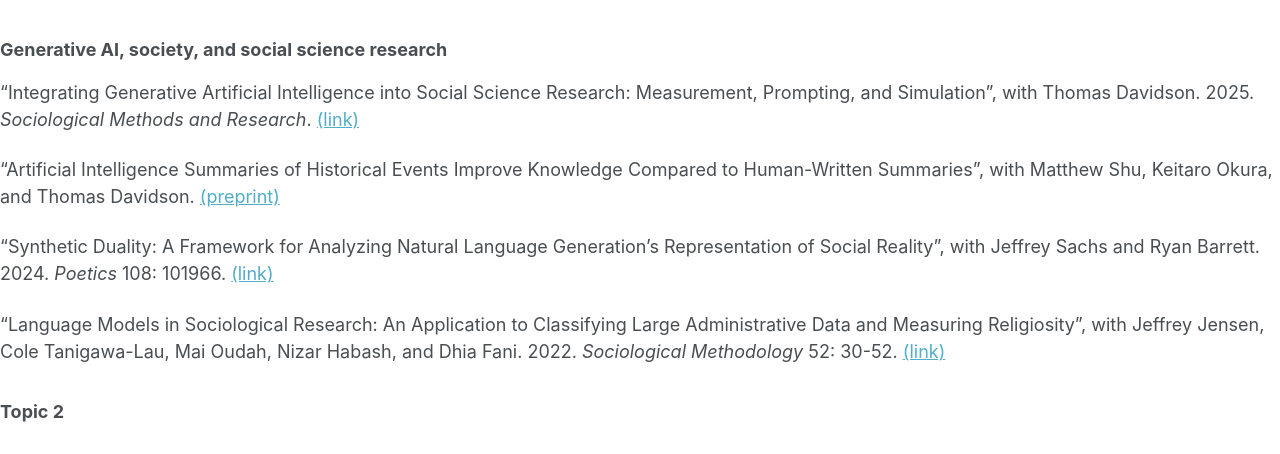
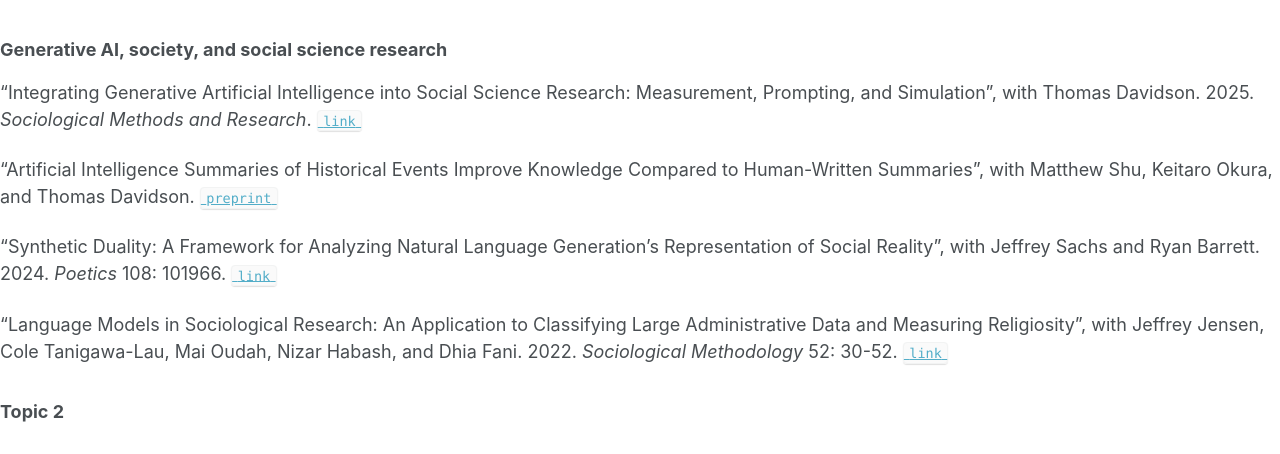
Before and after one commit to dkarell/dkarell.github.io, a Jekyll site: the page built from _pages/about.md, in a window 1280 px wide and 900 px high. Shown: the part 294-748 px from the top of the window. Built offline with Jekyll 4.4.1, drawn with Linux system fonts in a browser that asks for light colours; our own code applies the rules of GitHub Pages for plain Markdown files; a script that is not in the unit is left out.

```diff
--- a/_pages/about.md
+++ b/_pages/about.md
@@ -17,13 +17,13 @@ Text
 
 ### Generative AI, society, and social science research
 
-“Integrating Generative Artificial Intelligence into Social Science Research: Measurement, Prompting, and Simulation”, with Thomas Davidson. 2025. *Sociological Methods and Research*. [(link)](https://journals.sagepub.com/doi/10.1177/00491241251339184)
+“Integrating Generative Artificial Intelligence into Social Science Research: Measurement, Prompting, and Simulation”, with Thomas Davidson. 2025. *Sociological Methods and Research*. [`link`](https://journals.sagepub.com/doi/10.1177/00491241251339184)
 
-“Artificial Intelligence Summaries of Historical Events Improve Knowledge Compared to Human-Written Summaries”, with Matthew Shu, Keitaro Okura, and Thomas Davidson. [(preprint)](https://osf.io/preprints/socarxiv/3gsqw)
+“Artificial Intelligence Summaries of Historical Events Improve Knowledge Compared to Human-Written Summaries”, with Matthew Shu, Keitaro Okura, and Thomas Davidson. [`preprint`](https://osf.io/preprints/socarxiv/3gsqw)
 
-“Synthetic Duality: A Framework for Analyzing Natural Language Generation's Representation of Social Reality”, with Jeffrey Sachs and Ryan Barrett. 2024. *Poetics* 108: 101966. [(link)](https://www.sciencedirect.com/science/article/pii/S0304422X24001049?via%3Dihub)
+“Synthetic Duality: A Framework for Analyzing Natural Language Generation's Representation of Social Reality”, with Jeffrey Sachs and Ryan Barrett. 2024. *Poetics* 108: 101966. [`link`](https://www.sciencedirect.com/science/article/pii/S0304422X24001049?via%3Dihub)
 
-“Language Models in Sociological Research: An Application to Classifying Large Administrative Data and Measuring Religiosity”, with Jeffrey Jensen, Cole Tanigawa-Lau, Mai Oudah, Nizar Habash, and Dhia Fani. 2022. *Sociological Methodology* 52: 30-52. [(link)](https://doi.org/10.1177/00811750211053370)
+“Language Models in Sociological Research: An Application to Classifying Large Administrative Data and Measuring Religiosity”, with Jeffrey Jensen, Cole Tanigawa-Lau, Mai Oudah, Nizar Habash, and Dhia Fani. 2022. *Sociological Methodology* 52: 30-52. [`link`](https://doi.org/10.1177/00811750211053370)
 
 
 
```
